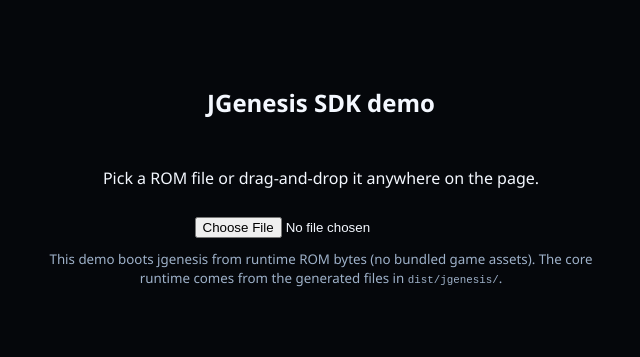
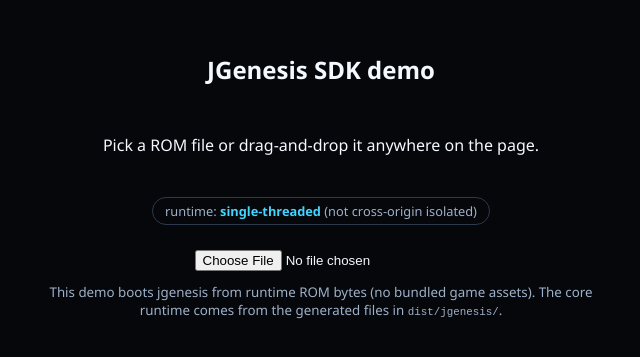
Before and after one commit to wasm-gaming/jgenesis-wasm, a website with bundled scripts: page src/demo/index.html in a window 1280 px wide. Shown: the part 223-580 px from the top of the page, without its empty margins (319-959 px from the left). Built offline with nearby package versions, Linux system fonts and the light colour scheme.

Commit message:
enabled COOP/COEP in github pages

```diff
--- a/src/demo/demo.ts
+++ b/src/demo/demo.ts
@@ -53,8 +53,21 @@ async function bootFromFile(file: File): Promise<void> {
   }
 }
 
+// Mirrors the SDK's runtime selection (defaultRuntimeFiles): threaded when the
+// page is cross-origin isolated, single-threaded otherwise.
+function showRuntimeBadge(): void {
+  const runtime = document.getElementById('runtime');
+  if (!runtime) return;
+
+  const threaded = window.crossOriginIsolated === true;
+  runtime.innerHTML = threaded
+    ? 'runtime: <b>threaded</b> (cross-origin isolated)'
+    : 'runtime: <b>single-threaded</b> (not cross-origin isolated)';
+}
+
 function offerPicker(): void {
   status.textContent = 'Pick a ROM file or drag-and-drop it anywhere on the page.';
+  showRuntimeBadge();
 
   fileInput.hidden = false;
   fileInput.addEventListener('change', () => {
--- a/src/demo/index.html
+++ b/src/demo/index.html
@@ -51,6 +51,14 @@
       max-width: 34rem;
       line-height: 1.4;
     }
+    #runtime {
+      font-size: 0.8rem;
+      color: #9eb1c9;
+      border: 1px solid #2c3a4d;
+      border-radius: 999px;
+      padding: 4px 12px;
+    }
+    #runtime b { color: #43d4ff; font-weight: 600; }
   </style>
   <script type="importmap">
     {
@@ -64,6 +72,7 @@
   <div id="picker">
     <h2>JGenesis SDK demo</h2>
     <p id="status">Drop a ROM or pick one to boot the engine.</p>
+    <p id="runtime"></p>
     <input id="file" type="file" accept=".bin,.gen,.md,.smd,.sfc,.smc,.nes,.gb,.gba" hidden />
     <small>
       This demo boots jgenesis from runtime ROM bytes (no bundled game assets).
```
Also changed, not shown: src/demo/vendor/coi-serviceworker.min.js (added, +2 -0 lines), .github/workflows/build.yml, README.md.
